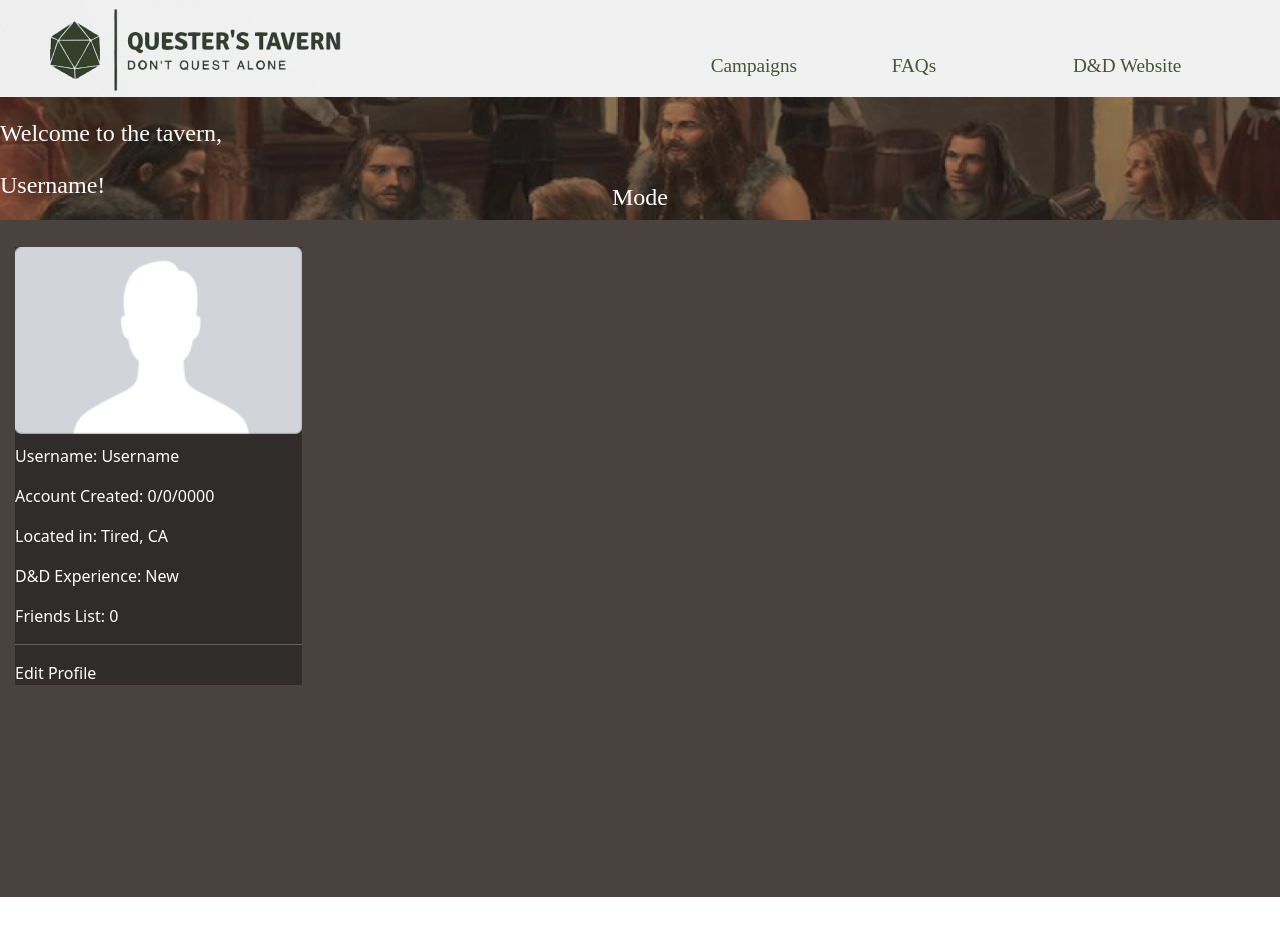
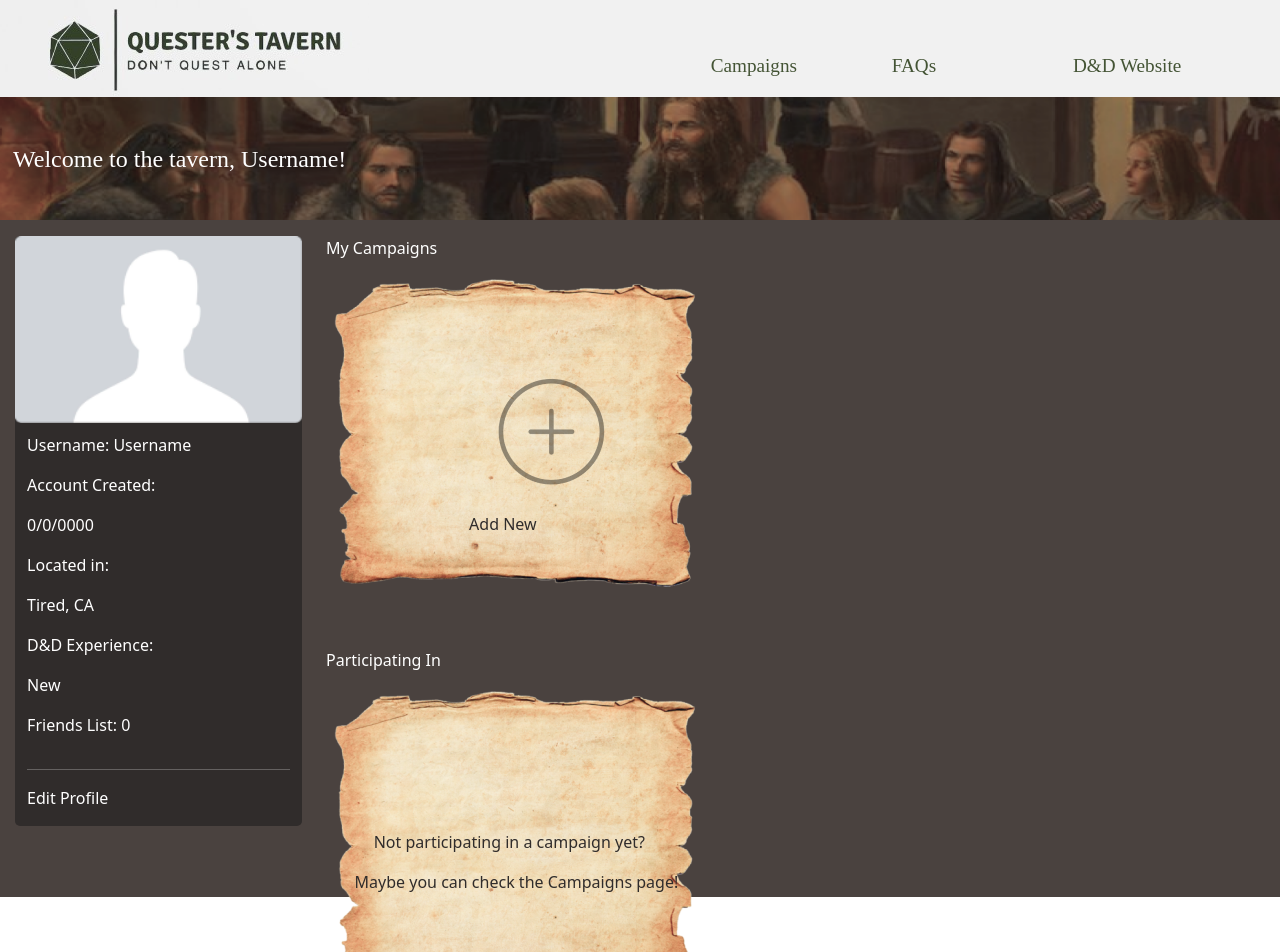
Before and after one commit to MJGowan/questers.tavern, a React (Create React App) app: page / in a window 1280 px wide. Shown: the top 952 px of the page. Before the commit the page ends 897 px from the top, so only its background shows below. Built offline with nearby package versions, Linux system fonts and the light colour scheme; a web font is replaced by a local one.

Commit message:
Create Account css issues, Profile page 2:23PM

```diff
--- a/src/components/CreateAccount/CreateAccount.css
+++ b/src/components/CreateAccount/CreateAccount.css
@@ -14,8 +14,8 @@
   position: absolute;
   background-color: #4a423fb7;
   color: white;
-  height: 90%;
-  width: 70%;
+  height: 60vh;
+  width: 70vw;
   margin-top: -57%;
   margin-left: 15%;
   border-radius: 5px;
--- a/src/components/CreateAccount/CreateAccount.tsx
+++ b/src/components/CreateAccount/CreateAccount.tsx
@@ -9,7 +9,7 @@ export default function CreateAccount() {
     const plus = require('../../Assets/R (1) 1.png');
     return (
         <div className='doubleFont'>
-            <img src={bg} style={{ backgroundSize: '100vh, 100vw' }} />
+            <img src={bg} style={{ backgroundSize: '100vh' }} />
             <Container className='box'>
                 <br />
                 <Row>
--- a/src/components/Profile/Profile.css
+++ b/src/components/Profile/Profile.css
@@ -21,6 +21,7 @@
 .profileBox{
     background-color: #302C2B;
     margin-left: 5%;
+    border-radius: 5px;
 }
 
 .profilePic{
@@ -29,11 +30,26 @@
 }
 
 .greeting{
-    margin-top: -8%;
+    margin-top: -6%;
+    margin-left: 1%;
     font-size: x-large;
 }
 
-.mode{
-    margin-top: -10%;
-    font-size: x-large;
+.darkTxt{
+    color:#302C2B;
 }
+
+.addNewImg{
+    margin-left: -22%;
+}
+.addNewTxt{
+    margin-top: -8%;
+    margin-left: 15%;
+}
+.partTxtOne{
+    margin-top: -18%;
+    margin-left: 5%;
+}
+.partTxtTwo{
+    margin-left: 3%;
+}
--- a/src/components/Profile/Profile.tsx
+++ b/src/components/Profile/Profile.tsx
@@ -1,20 +1,20 @@
-import React, {useState} from 'react';
+import React, { useState } from 'react';
 import './Profile.css';
 import { Container, Row, Col } from 'react-bootstrap';
 
 export default function Profile() {
   const heroImg = require('../../Assets/Rectangle 33.png');
   const username = "Username";
-
   const profilePic = require('../../Assets/Pic.png');
   const creationDate = "0/0/0000";
   const location = "Tired, CA";
   const exp = "New";
   const numFriends = 0;
 
+  const parchment = require('../../Assets/image 7 (1).png');
+  const addNew = require('../../Assets/R (1) 1.png');
 
   // const [username, setUsername] = useState('');
-    // const [mode, setMode] = useState('');
   // const [profilePic, setProfilePic] = useState('');
   // const [creationDate, setCreationDate] = useState('');
   // const [location, setLocation] = useState('');
@@ -26,11 +26,7 @@ export default function Profile() {
       <Row>
         <img src={heroImg} className='heroImg'></img>
         <Col className='col-4 greeting'>
-          <p className='doubleFont'>Welcome to the tavern,</p>
-          <p className='doubleFont'>{username}!</p>
-          </Col>
-          <Col className='col-4'>
-            <p className='doubleFont text-center mode'>Mode</p>
+          <p className='doubleFont'>Welcome to the tavern, {username}!</p>
         </Col>
       </Row>
       <Row className='mt-3'>
@@ -39,13 +35,30 @@ export default function Profile() {
             <div>
               <img src={profilePic} className='profilePic'></img>
             </div>
+            <Container>
+              <Row>
                 <p>Username: {username}</p>
-              <p>Account Created: {creationDate}</p>
-              <p>Located in: {location}</p>
-              <p>D&D Experience: {exp}</p>
+              </Row>
+              <Row>
+                <p>Account Created: </p>
+                <p>{creationDate}</p>
+              </Row>
+              <Row>
+                <p>Located in: </p>
+                <p>{location}</p>
+              </Row>
+              <Row>
+                <p>D&D Experience: </p>
+                <p>{exp}</p>
+              </Row>
+              <Row>
                 <p>Friends List: {numFriends}</p>
-              <hr/>
+              </Row>
+              <hr />
+              <Row>
                 <p>Edit Profile</p>
+              </Row>
+            </Container>
           </div>
         </Col>
         {
@@ -53,10 +66,44 @@ export default function Profile() {
         }
         <Col>
           <Row>
-
+            <Container className='mb-5'>
+              <Row>
+                <Col>
+                <p>My Campaigns</p>
+                </Col>
               </Row>
               <Row>
-
+                <Col>
+                {
+                  <div>
+                    <img src={parchment}/>
+                    <img src={addNew} className='addNewImg'/>
+                    <p className='darkTxt addNewTxt'>Add New</p>
+                  </div>
+                }
+                </Col>
+              </Row>
+            </Container>
+          </Row>
+          <Row className='mt-5'>
+          <Container>
+              <Row>
+                <Col>
+                <p>Participating In</p>
+                </Col>
+              </Row>
+              <Row>
+                <Col>
+                {
+                  <div>
+                    <img src={parchment}/>
+                    <p className='darkTxt partTxtOne'>Not participating in a campaign yet?</p>
+                    <p className='darkTxt partTxtTwo'> Maybe you can check the Campaigns page!</p>
+                  </div>
+                }
+                </Col>
+              </Row>
+            </Container>
           </Row>
         </Col>
       </Row>
```
Also changed, not shown: src/Assets/image 7 (1).png (added). Lines whose indentation alone changed are shown as unchanged.
